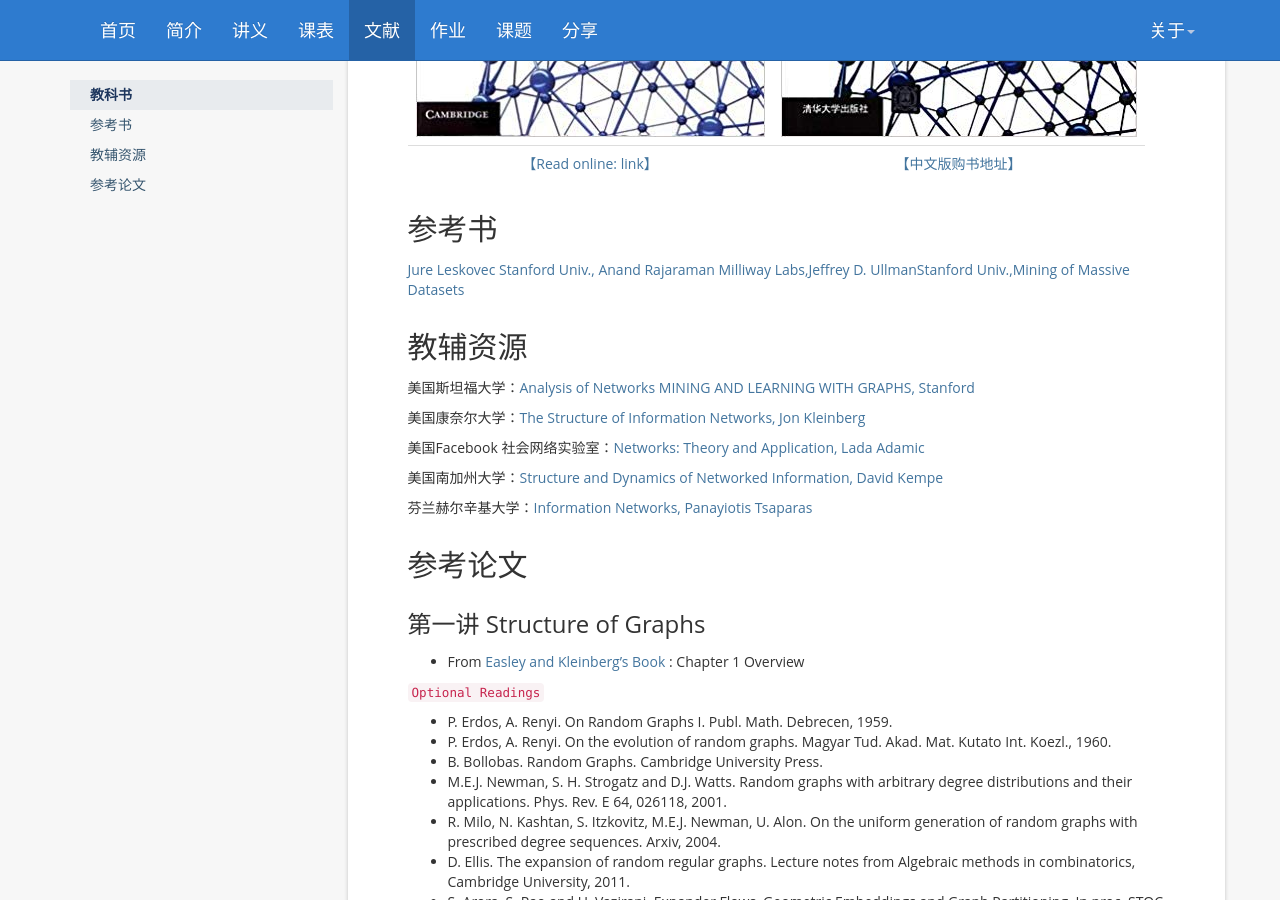
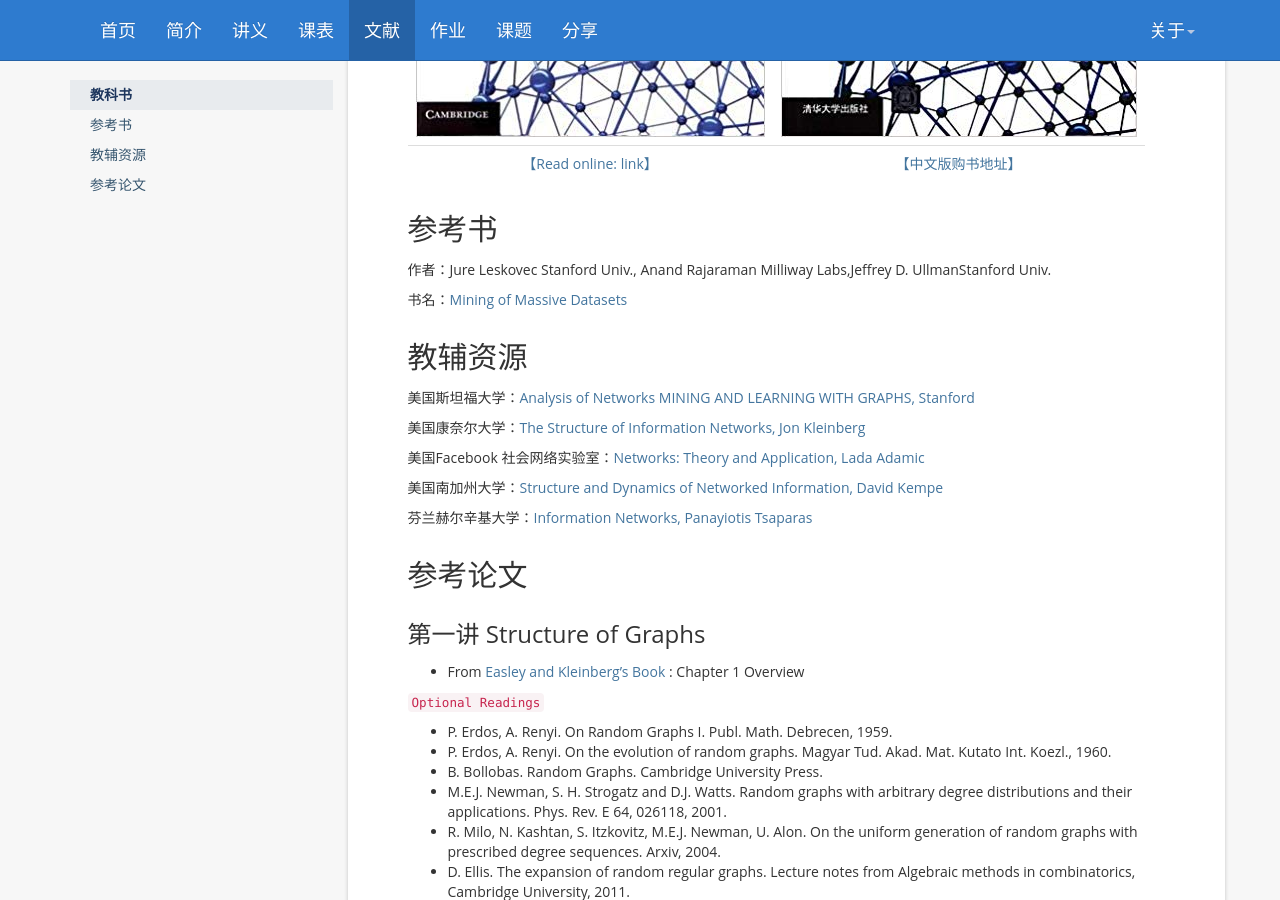
Before and after one commit to tjluo-ucas/ns, a Jekyll site: the page built from _posts/2019-02-10-books.md, in a window 1280 px wide and 900 px high, scrolled down 537 px. Built offline with Jekyll 4.4.1, drawn with Linux system fonts in a browser that asks for light colours; nearby versions of some CDN libraries; comment, search, counter and statistics services are not loaded.

Commit message:
Update 2019-02-10-books.md

```diff
--- a/_posts/2019-02-10-books.md
+++ b/_posts/2019-02-10-books.md
@@ -24,7 +24,9 @@
 参考书 {#reference-book}
 ===================
 
-[Jure Leskovec Stanford Univ., Anand Rajaraman Milliway Labs,Jeffrey D. UllmanStanford Univ.,Mining of Massive Datasets](/ns/docs/book.pdf)
+作者：Jure Leskovec Stanford Univ., Anand Rajaraman Milliway Labs,Jeffrey D. UllmanStanford Univ.
+
+书名：[Mining of Massive Datasets](/ns/docs/book.pdf)
 
 教辅资源 {#website}
 ==============
```
